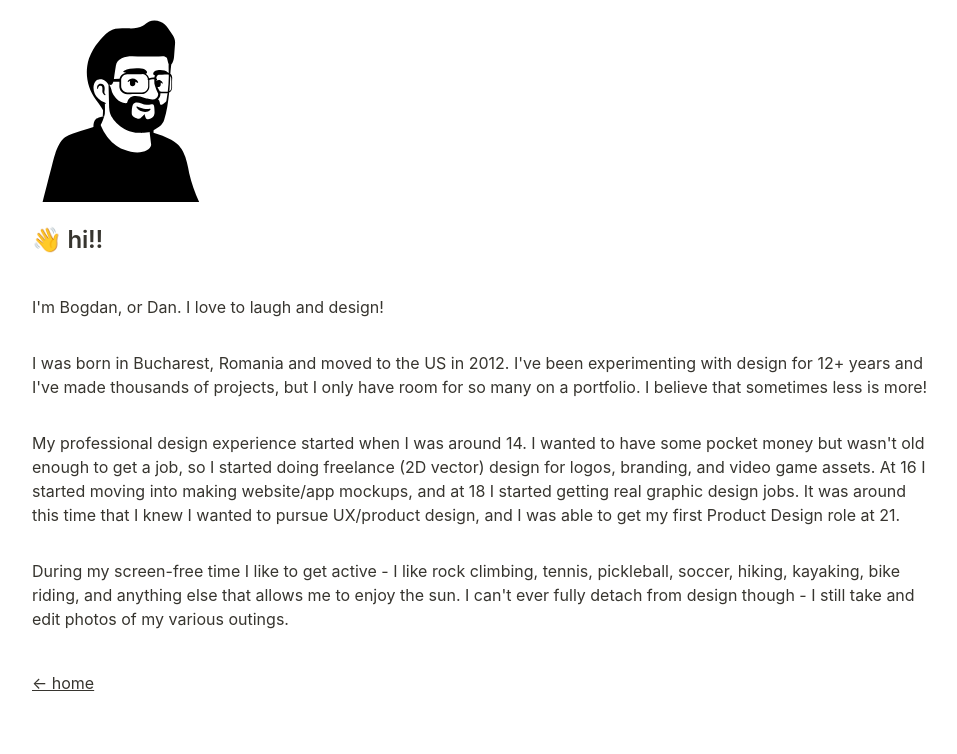
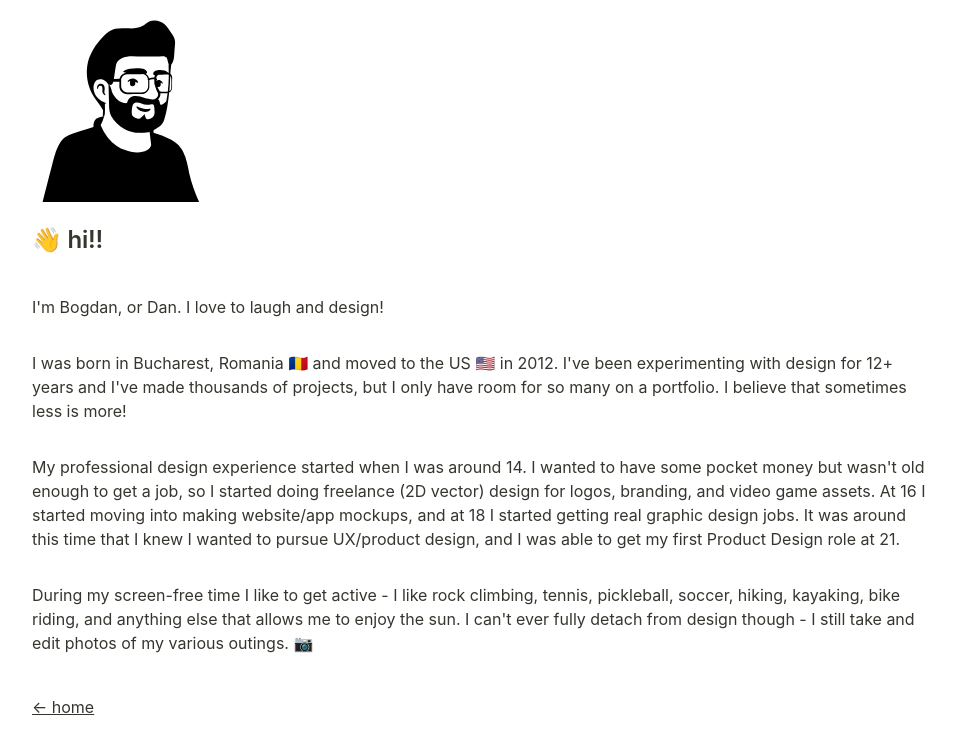
Before and after one commit to bbanica/bbanica.github.io, a plain HTML site: page about/about.html in a window 1280 px wide. Shown: the part 102-856 px from the top of the page, without its empty margins (158-1115 px from the left). Drawn offline with Linux system fonts and the light colour scheme.

Commit message:
Update about.html

```diff
--- a/about/about.html
+++ b/about/about.html
@@ -684,6 +684,6 @@ blockquote {
 }
 
 </style></head><body><article id="c511aa05-10d8-4357-98db-081592bbd24a" class="page sans"><header><h1 class="page-title">about me</h1><p class="page-description"></p></header><div class="page-body"><img class="portrait" src="../dan-new.svg"/><h2 id="bab981ba-0b42-4c1e-9ac4-491ed39c1b7c" class="">👋 hi!!</h2><p id="dc09c2c8-6535-4d2f-9ebf-2176e6513b6e" class="">
-</p><p id="d200e6f2-3ba2-4327-a29f-0e51aca9fb4c" class="">I&#x27;m Bogdan, or Dan. I love to laugh and design!</p><p id="68f4a74c-55bc-4777-a806-3a9373f70704" class=""><br/>I was born in Bucharest, Romania and moved to the US in 2012. I&#x27;ve been experimenting with design for 12+ years and I&#x27;ve made thousands of projects, but I only have room for so many on a portfolio. I believe that sometimes less is more!<br/></p><p id="efe34b72-e8ed-40d2-b8a6-8c073f2dcc49" class=""><br/>My professional design experience started when I was around 14. I wanted to have some pocket money but wasn&#x27;t old enough to get a job, so I started doing freelance (2D vector) design for logos, branding, and video game assets. At 16 I started moving into making website/app mockups, and at 18 I started getting real graphic design jobs. It was around this time that I knew I wanted to pursue UX/product design, and I was able to get my first Product Design role at 21.<br/></p><p id="16b17090-b488-468b-aa0a-eea4fb32d211" class=""><br/>During my screen-free time I like to get active - I like rock climbing, tennis, pickleball, soccer, hiking, kayaking, bike riding, and anything else that allows me to enjoy the sun. I can&#x27;t ever fully detach from design though - I still take and edit photos of my various outings.<br/></p><p id="d94421c4-108a-4b6e-896b-dd8ac46c9b60" class="">
+</p><p id="d200e6f2-3ba2-4327-a29f-0e51aca9fb4c" class="">I&#x27;m Bogdan, or Dan. I love to laugh and design!</p><p id="68f4a74c-55bc-4777-a806-3a9373f70704" class=""><br/>I was born in Bucharest, Romania 🇷🇴 and moved to the US 🇺🇸 in 2012. I&#x27;ve been experimenting with design for 12+ years and I&#x27;ve made thousands of projects, but I only have room for so many on a portfolio. I believe that sometimes less is more!<br/></p><p id="efe34b72-e8ed-40d2-b8a6-8c073f2dcc49" class=""><br/>My professional design experience started when I was around 14. I wanted to have some pocket money but wasn&#x27;t old enough to get a job, so I started doing freelance (2D vector) design for logos, branding, and video game assets. At 16 I started moving into making website/app mockups, and at 18 I started getting real graphic design jobs. It was around this time that I knew I wanted to pursue UX/product design, and I was able to get my first Product Design role at 21.<br/></p><p id="16b17090-b488-468b-aa0a-eea4fb32d211" class=""><br/>During my screen-free time I like to get active - I like rock climbing, tennis, pickleball, soccer, hiking, kayaking, bike riding, and anything else that allows me to enjoy the sun. I can&#x27;t ever fully detach from design though - I still take and edit photos of my various outings. 📷<br/></p><p id="d94421c4-108a-4b6e-896b-dd8ac46c9b60" class="">
 </p><p id="073cafbd-7186-47e6-a0aa-c9dce8ff64be" class=""><a href="../index.html">← home</a></p><p id="4ab41742-9b5f-449b-bc0d-1f697a53710b" class="">
 </p></div></article><span class="sans" style="font-size:14px;padding-top:2em"></span></body></html>
```
